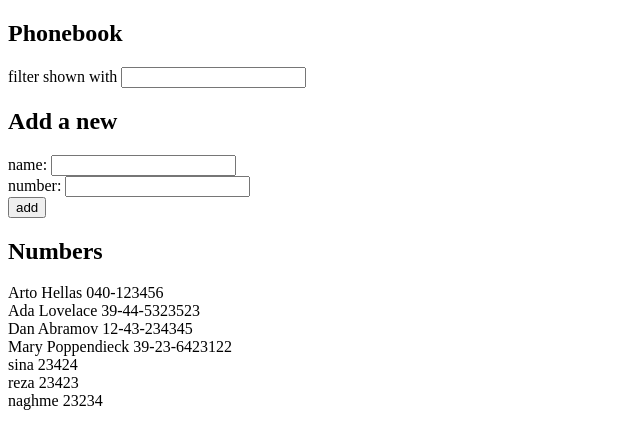
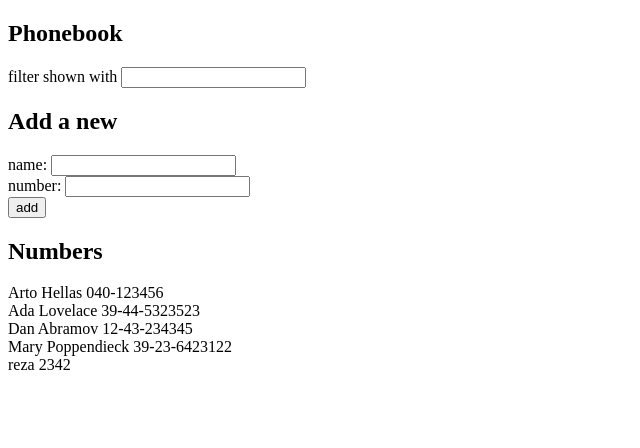
Before and after one commit to ziya5635/fullstack2020, a React (Create React App) app in the folder part2/phonebook/: page / in a window 1280 px wide. Shown: the top 448 px of the page, without its empty margins (0-640 px from the left). Built offline with nearby package versions, Linux system fonts and the light colour scheme; data requests are answered from the project's data file.

Commit message:
2.16 answers added

```diff
--- a/part2/phonebook/db.json
+++ b/part2/phonebook/db.json
@@ -21,19 +21,9 @@
       "id": 4
     },
     {
-      "name": "sina",
-      "number": "23424",
+      "name": "reza",
+      "number": "2342",
       "id": 5
-    },
-    {
-      "name": "reza",
-      "number": "23423",
-      "id": 6
-    },
-    {
-      "name": "naghme",
-      "number": "23234",
-      "id": 8
     }
   ]
 }
--- a/part2/phonebook/src/App.js
+++ b/part2/phonebook/src/App.js
@@ -2,8 +2,7 @@ import React, { useState, useEffect } from 'react';
 import Listing from './components/Listing';
 import Filter from './components/Filter';
 import PersonForm from './components/PersonForm';
-import axios from 'axios';
-
+import peopleService from './services/people';
 
 const App = () => {
 
@@ -16,8 +15,8 @@ const App = () => {
   const [keyword, setKeyword] = useState('');
 
   useEffect(() => {
-    axios.get('http://localhost:3001/people')
-      .then(res => setPeople(res.data))
+    peopleService.getAll()
+      .then(res => setPeople(res))
       .catch(error => console.log(error.message));
   }, []);
 
@@ -39,9 +38,8 @@ const App = () => {
 
 
   const savePeople = (toSave) => {
-    axios.post('http://localhost:3001/people', toSave)
-    .then(res => res.data)
-    .catch(err => console.log(err.message))
+    peopleService.create(toSave)
+    .then(res => console.log(`${res.name} created.`))
   }
 
 
--- /dev/null
+++ b/part2/phonebook/src/services/people.js
@@ -0,0 +1,19 @@
+import axios from 'axios';
+
+const baseUrl = 'http://localhost:3001/people';
+
+const getAll = () => {
+	const req = axios.get(baseUrl)
+	return req.then(res => res.data)
+};
+
+
+
+const create = (data) => {
+	const req = axios.post(baseUrl, data);
+	return req.then(res => res.data);
+};
+
+
+
+export default {getAll, create};
```
